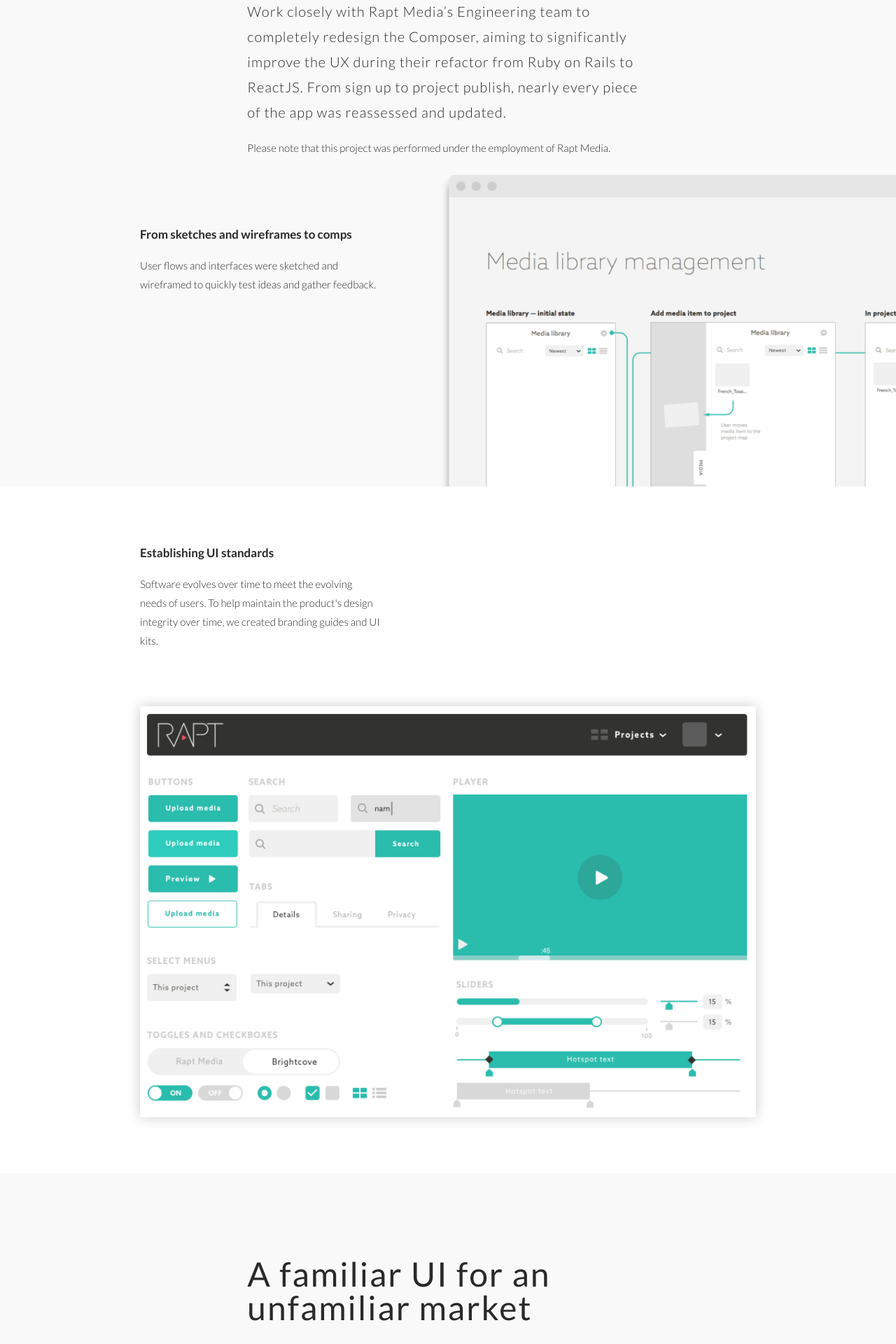
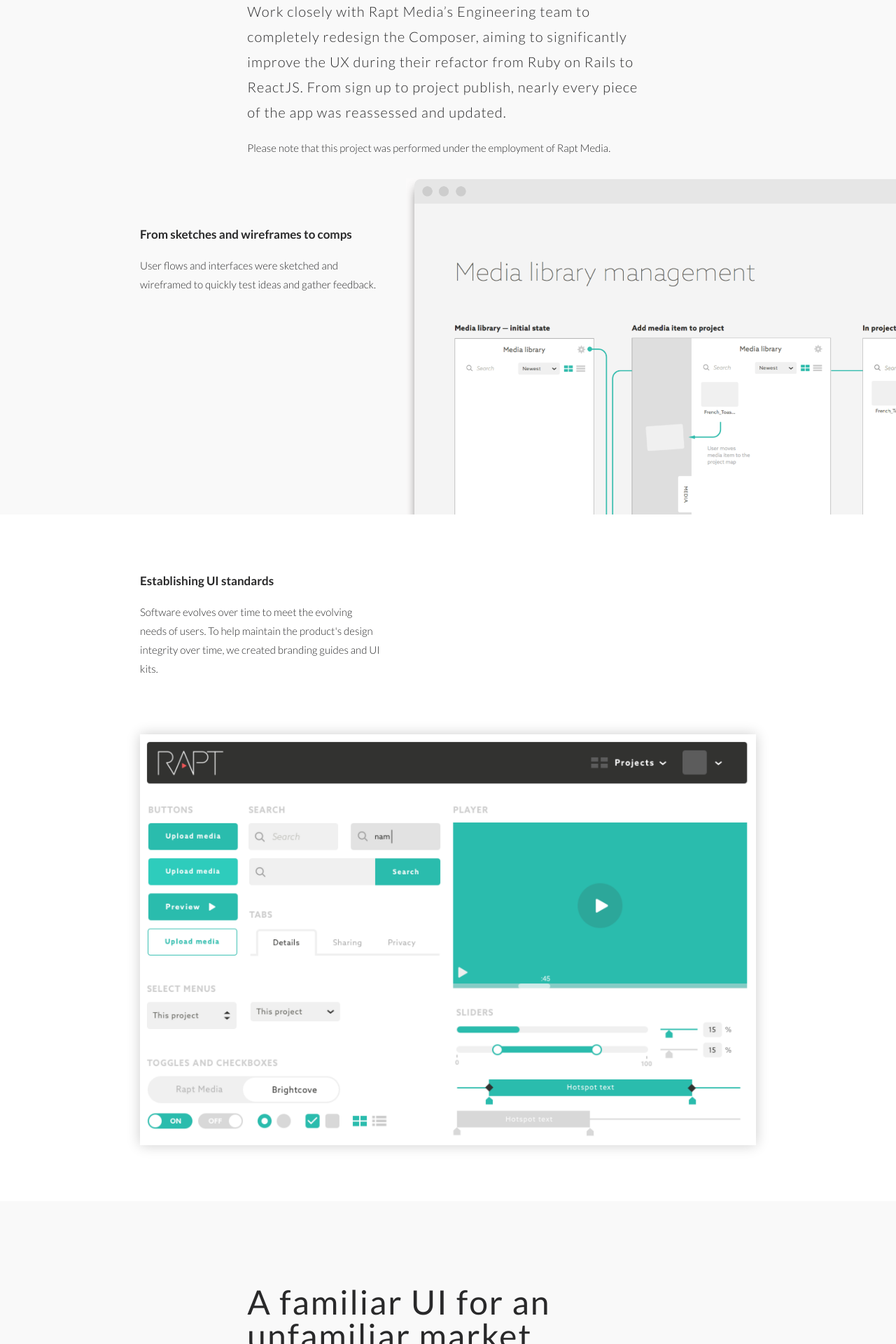
Before and after one commit to dontwakebrannan/protistdesign, a Jekyll site: the page built from work/rapt-media/index.html, in a window 1280 px wide. Shown: the part 1377-3297 px from the top of the page at 70% size. Built offline with Jekyll 4.4.1, drawn with Linux system fonts in a browser that asks for light colours; some web fonts are replaced.

Commit message:
more fixes

```diff
--- a/_sass/grid.scss
+++ b/_sass/grid.scss
@@ -12,8 +12,14 @@
   columns: 7,
   gutter: 0,
 );
+$small-desktops: (
+  media: 900px,
+);
 $desktops: (
   media: 1000px,
+);
+$medium-desktops: (
+  media: 1200px,
 );
 $large-desktops: (
   media: 1400px,
--- a/_sass/module.scss
+++ b/_sass/module.scss
@@ -72,17 +72,26 @@
 }
 body {
   height: 100%;
+  transform: translateZ(0);
 }
+main {
+  background-color: #fff;
+}
+@supports ((perspective: 1px) and (not (-webkit-overflow-scrolling: touch))) {
   .parallax {
     position: relative;
     perspective: 1px;
+    transform: translateZ(0);
     transform-style: preserve-3d;
     height: 100%;
     overflow-y: scroll;
     overflow-x: hidden;
+    scroll-behavior: smooth;
+  }
 }
 .main-banner {
-  position: relative;
+  // position: relative;
+  width: 100%; // force firefox to paint correctly on load
   height: 100vh;
   min-height: 500px;
   overflow: hidden;
@@ -181,7 +190,7 @@
 }
 header[role=banner].learn-banner {
   @include grid-media($main-grid) {
-    position: relative;
+    // position: relative;
     // min-height: 100vh;
     // background-color: $cream;
     &:before, &:after {
@@ -210,7 +219,7 @@
 }
 header[role=banner].work-banner {
   @include grid-media($main-grid) {
-    position: relative;
+    // position: relative;
     // min-height: 90vh;
     &:before, &:after {
       content: '';
@@ -254,10 +263,11 @@
 .scroll-down-arrow {
   position: absolute;
   left: 50%;
-  bottom: 10px;
+  bottom: 15px;
   display: block;
   width: 28px;
   height: 40px;
+  margin-left: -12px;
   background-image: url('../images/scroll-down-arrow.svg');
   background-repeat: no-repeat;
   background-size: contain;
@@ -272,6 +282,7 @@
 // ABOUT
 .about {
   position: relative;
+  background-color: #fff;
   @include grid-media($main-grid) {
     background-image: url('../images/person-boy.svg');
     background-repeat: no-repeat;
@@ -288,7 +299,7 @@
     bottom: 0;
     width: 1px;
     border-right: 1px solid $yellow;
-    z-index: -1;
+    z-index: 0;
   }
 }
 .about .what {
@@ -320,34 +331,10 @@
   background-color: transparent;
   @include grid-media($main-grid) {
     padding-bottom: 300px;
-    background-image: url('../images/process-illustrations.svg');
+    background-image: url('../images/process-illustrations.svg'), url('../images/step-one-bg.svg');
     background-repeat: no-repeat;
-    background-position: bottom center;
-    background-size: 100%;
-  }
-  &:before {
-    position: absolute;
-    top: -50%;
-    bottom: -50%;
-    left: 50%;
-    content: '';
-    display: block;
-    width: 400px;
-    margin-left: -200px;
-    z-index: -1;
-    background-color: $light-yellow;
-    transform: rotate(-45deg);
-  }
-  &:after {
-    position: absolute;
-    content: '';
-    display: block;
-    top: 0;
-    right: 0;
-    bottom: 0;
-    left: 0;
-    z-index: -2;
-    background-color: $light-purple;
+    background-position: bottom center, center;
+    background-size: 100%, cover;
   }
 }
 .step-number {
@@ -379,6 +366,9 @@
   @include grid-column(4, $main-grid);
 }
 // WORK
+.work-section {
+  background-color: white;
+}
 .work-section h2, .work-section h3, .work-section h4 {
   text-align: center;
 }
@@ -517,11 +507,24 @@
   background-position: bottom right;
   background-size: 480px auto;
   @include grid-media($main-grid) {
-    padding-bottom: 180px;
+    padding-bottom: 120px;
+    background-size: 450px;
+  }
+  @include grid-media($small-desktops) {
+    padding-bottom: 170px;
+    background-size: 520px;
   }
   @include grid-media($desktops) {
     padding-bottom: 260px;
-    background-size: 650px;
+    background-size: 600px;
+  }
+  @include grid-media($medium-desktops) {
+    padding-bottom: 300px;
+    background-size: 700px;
+  }
+  @include grid-media($large-desktops) {
+    padding-bottom: 340px;
+    background-size: 740px;
   }
 }
 .qwikly .project-layout-one {
--- a/_sass/surprise.scss
+++ b/_sass/surprise.scss
@@ -15,6 +15,7 @@
 
 .surprise {
   display: none;
+  background-color: #fff;
   @include grid-media($main-grid) {
     display: block;
   }
--- a/work/index.html
+++ b/work/index.html
@@ -11,7 +11,7 @@
     <div class="subtitle">
       <h2>A Portland design studio with a strong sense of craft and wonder.</h2>
     </div>
-    <a href="#scroll-to" class="scroll-down-arrow"></a>
+    <a href="#our-work" class="scroll-down-arrow"></a>
   </div>
 </header>
 <main>
```
Also changed, not shown: images/step-one-bg.svg (added). Lines whose indentation alone changed are shown as unchanged.
